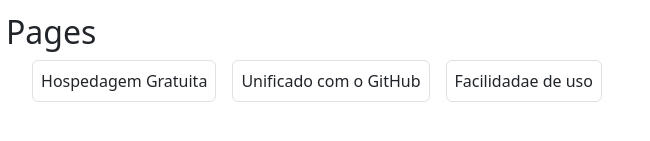
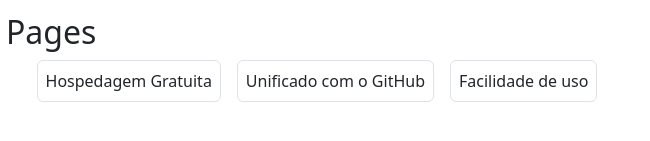
Before and after one commit to Carloseduardocm/hospedagem-sites, a plain HTML site: page index.html in a window 1280 px wide. Shown: the part 305-446 px from the top of the page, 323-973 px from the left. Drawn offline with nearby package versions, Linux system fonts and the light colour scheme.

Commit message:
Update line 34

```diff
--- a/index.html
+++ b/index.html
@@ -31,7 +31,7 @@
             <div class="d-flex justify-content-center gap-3">
                 <div class="border rounded p-2">Hospedagem Gratuita</div>
                 <div class="border rounded p-2">Unificado com o GitHub</div>
-                <div class="border rounded p-2">Facilidadae de uso</div>
+                <div class="border rounded p-2">Facilidade de uso</div>
             </div>
         </section>
     </main>
```
